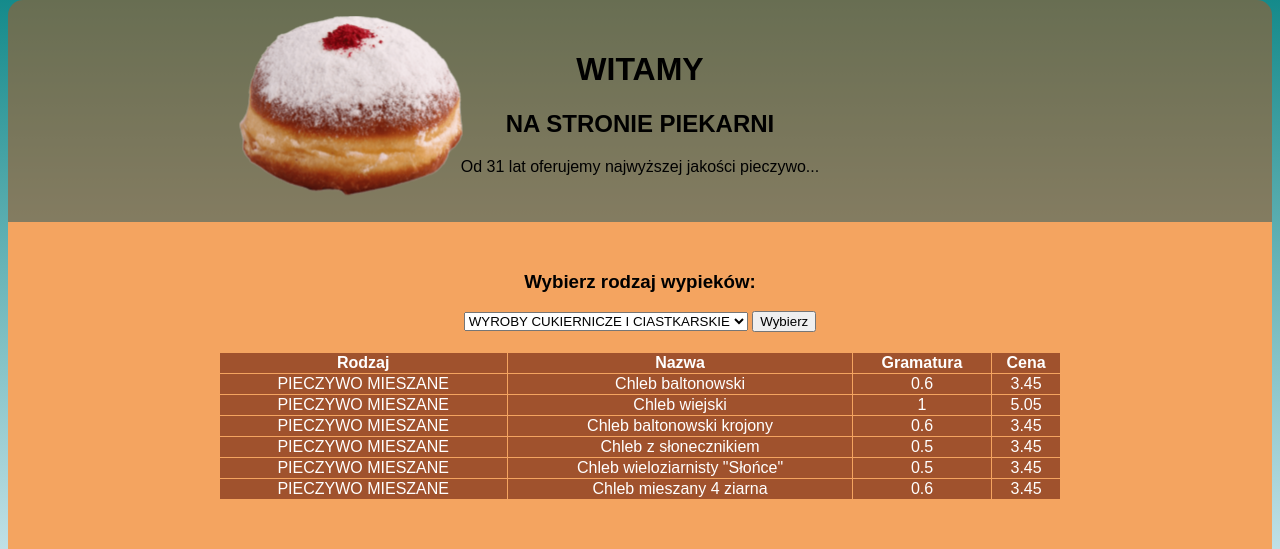
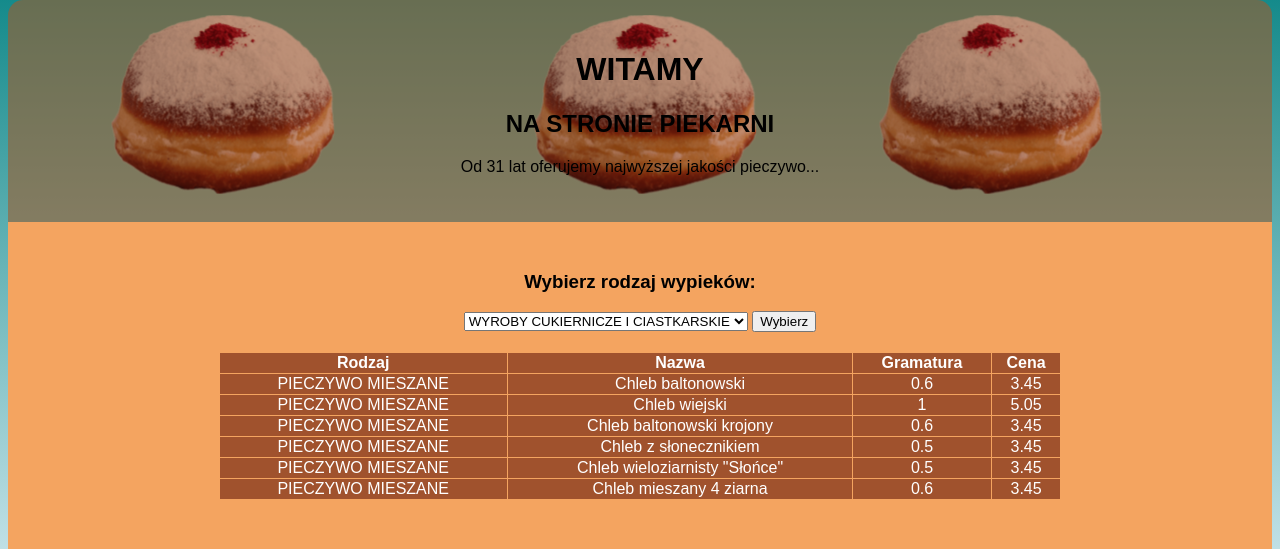
Before and after one commit to Artu5r/3C_Witryny_Internetowe_2025_2026, a PHP site: page / in a window 1280 px wide. Shown: the part 66-615 px from the top of the page. Run offline with PHP 8.4, Linux system fonts and the light colour scheme.

Commit message:
Add files via upload

```diff
--- a/11_02_2025 piekarnia/index.html
+++ b/11_02_2025 piekarnia/index.html
@@ -15,23 +15,22 @@
             <a href="#">KWERENDA4</a>
         </nav>
     </header>
-
     <div class="witamy">
         <h1>WITAMY</h1>
         <h2>NA STRONIE PIEKARNI</h2>
         <p>Od 31 lat oferujemy najwyższej jakości pieczywo...</p>
         <div class="imgs">
-            <img src="img/paczek-z-czarna-porzeczka-piekarnia.png" alt="">
+            <img class="i1" src="img/paczek-z-czarna-porzeczka-piekarnia.png" alt="">
+            <img class="i2" src="img/paczek-z-czarna-porzeczka-piekarnia.png" alt="">
+            <img class="i3" src="img/paczek-z-czarna-porzeczka-piekarnia.png" alt="">
         </div>
     </div>
-
     <main>
         <h3>Wybierz rodzaj wypieków:</h3>
         <select>
             <option>WYROBY CUKIERNICZE I CIASTKARSKIE</option>
         </select>
         <button>Wybierz</button>
-
         <table>
             <thead>
                 <tr>
@@ -81,11 +80,9 @@
             </tbody>
         </table>
     </main>
-
     <footer>
         <p>Autor: 1234567890</p>
         <p>Data: 12.02.2025</p>
     </footer>
-
 </body>
 </html>
--- a/11_02_2025 piekarnia/main.css
+++ b/11_02_2025 piekarnia/main.css
@@ -30,15 +30,38 @@ nav a:visited{
     font-size: 16px;
     cursor: pointer;
     position: relative;
-    z-index: 10;
+    z-index: 2;
 }
 
 .imgs {
+
+}
+
+.i1{
     position: fixed;
     top: -1%;
-    left: 10%;
+    left: 0%;
     transform: scale(0.5);
-    z-index: 5;
+    z-index: 1;
+    mix-blend-mode: multiply;
+}
+
+.i2{
+    position: fixed;
+    top: -1%;
+    left: 33%;
+    transform: scale(0.5);
+    z-index: 1;
+    mix-blend-mode: multiply;
+}
+
+.i3{
+    position: fixed;
+    top: -1%;
+    left: 60%;
+    transform: scale(0.5);
+    z-index: 1;
+    mix-blend-mode: multiply;
 }
 
 main{
```
